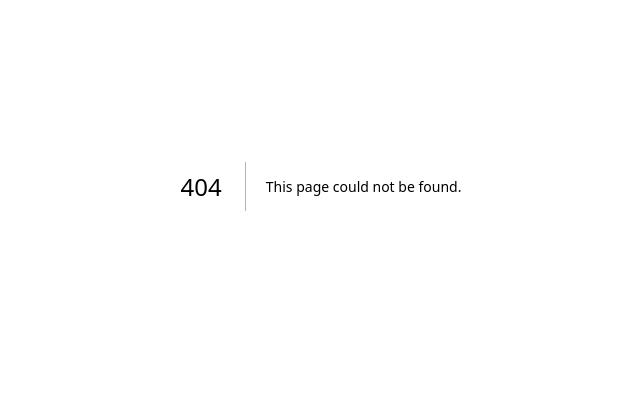
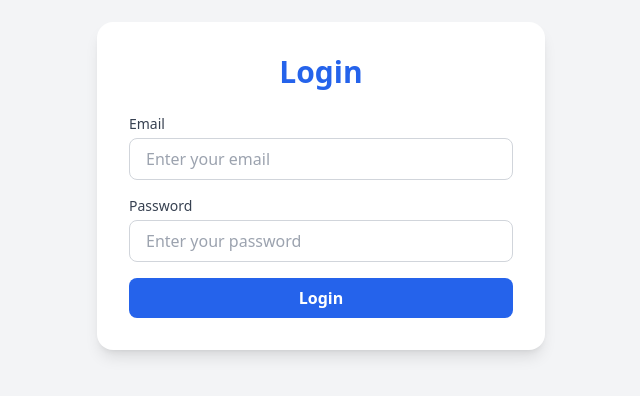
Before and after one commit to Abdullah-abd/Event-management-system, a Next.js app in the folder frontend/: page /login in a window 1280 px wide. Before the commit this address had no page. Shown: the part 214-610 px from the top of the page, without its empty margins (319-959 px from the left). Built offline with nearby package versions, Linux system fonts and the light colour scheme.

Commit message:
login page completed with api integration

```diff
--- a/frontend/package.json
+++ b/frontend/package.json
@@ -9,6 +9,8 @@
     "lint": "eslint"
   },
   "dependencies": {
+    "axios": "^1.12.2",
+    "jwt-decode": "^4.0.0",
     "next": "15.5.3",
     "react": "^18.3.1",
     "react-dom": "^18.3.1"
--- /dev/null
+++ b/frontend/pages/login/index.js
@@ -0,0 +1,91 @@
+"use client";
+import { jwtDecode } from "jwt-decode";
+import { useRouter } from "next/navigation";
+import { useState } from "react";
+import { login } from "../../utils/api";
+
+export default function Login() {
+  const [email, setEmail] = useState("");
+  const [password, setPassword] = useState("");
+  const router = useRouter();
+
+  const handleSubmit = async (e) => {
+    e.preventDefault();
+    try {
+      const res = await login({ email, password });
+
+      // Extract token from response
+      const token = res.access_token;
+      if (!token) throw new Error("No token in response");
+
+      // Save token
+      localStorage.setItem("token", token);
+
+      // Decode token to get role
+      const decoded = jwtDecode(token);
+      // Assuming your token has a "role" field inside payload
+      const role = decoded.role;
+
+      // Redirect based on role
+      if (role === "admin") {
+        router.push("/admin");
+      } else {
+        router.push("/user");
+      }
+
+      alert("Login successful!");
+    } catch (err) {
+      console.error("Login error:", err);
+      alert(err.response?.data?.error || err.message || "Login failed");
+    }
+  };
+
+  return (
+    <div className="flex items-center justify-center min-h-screen bg-gray-100">
+      <div className="bg-white shadow-lg rounded-2xl p-8 w-full max-w-md">
+        <h1 className="text-3xl font-bold text-center text-blue-600 mb-6">
+          Login
+        </h1>
+        <form onSubmit={handleSubmit} className="space-y-4">
+          {/* Email */}
+          <div>
+            <label className="block text-left text-sm font-medium text-gray-700 mb-1">
+              Email
+            </label>
+            <input
+              type="email"
+              value={email}
+              onChange={(e) => setEmail(e.target.value)}
+              required
+              className="w-full px-4 py-2 border border-gray-300 rounded-lg focus:ring-2 focus:ring-blue-500 focus:outline-none"
+              placeholder="Enter your email"
+            />
+          </div>
+
+          {/* Password */}
+          <div>
+            <label className="block text-left text-sm font-medium text-gray-700 mb-1">
+              Password
+            </label>
+            <input
+              type="password"
+              value={password}
+              onChange={(e) => setPassword(e.target.value)}
+              required
+              className="w-full px-4 py-2 border border-gray-300 rounded-lg focus:ring-2 focus:ring-blue-500 focus:outline-none"
+              placeholder="Enter your password"
+            />
+          </div>
+
+          {/* Submit Button */}
+          <button
+            type="submit"
+            className="w-full bg-blue-600 hover:bg-blue-700 text-white font-semibold py-2 rounded-lg transition"
+          >
+            Login
+          </button>
+        </form>
+      </div>
+    </div>
+  );
+}
--- /dev/null
+++ b/frontend/utils/api.js
@@ -0,0 +1,70 @@
+// utils/api.js
+import axios from "axios";
+
+// Base URL for your API
+const API_BASE_URL = "http://127.0.0.1:8000"; // replace with your actual API URL
+
+// ===== AUTH =====
+export const signup = async (data) => {
+  try {
+    const response = await axios.post(`${API_BASE_URL}/auth/signup`, data);
+    return response.data;
+  } catch (error) {
+    throw error.response || error;
+  }
+};
+
+export const login = async (data) => {
+  try {
+    const response = await axios.post(`${API_BASE_URL}/auth/login`, data);
+    return response.data;
+  } catch (error) {
+    throw error.response || error;
+  }
+};
+
+// ===== EVENTS =====
+export const getEvents = async () => {
+  try {
+    const response = await axios.get(`${API_BASE_URL}/events/`);
+    return response.data;
+  } catch (error) {
+    throw error.response || error;
+  }
+};
+
+export const getEvent = async (eventId) => {
+  try {
+    const response = await axios.get(`${API_BASE_URL}/events/${eventId}`);
+    return response.data;
+  } catch (error) {
+    throw error.response || error;
+  }
+};
+
+export const createEvent = async (data) => {
+  try {
+    const response = await axios.post(`${API_BASE_URL}/events/`, data);
+    return response.data;
+  } catch (error) {
+    throw error.response || error;
+  }
+};
+
+export const updateEvent = async (eventId, data) => {
+  try {
+    const response = await axios.put(`${API_BASE_URL}/events/${eventId}`, data);
+    return response.data;
+  } catch (error) {
+    throw error.response || error;
+  }
+};
+
+export const deleteEvent = async (eventId) => {
+  try {
+    const response = await axios.delete(`${API_BASE_URL}/events/${eventId}`);
+    return response.data;
+  } catch (error) {
+    throw error.response || error;
+  }
+};
```
Also changed, not shown: 1 other file (tests, documents, lock files or other folders).
